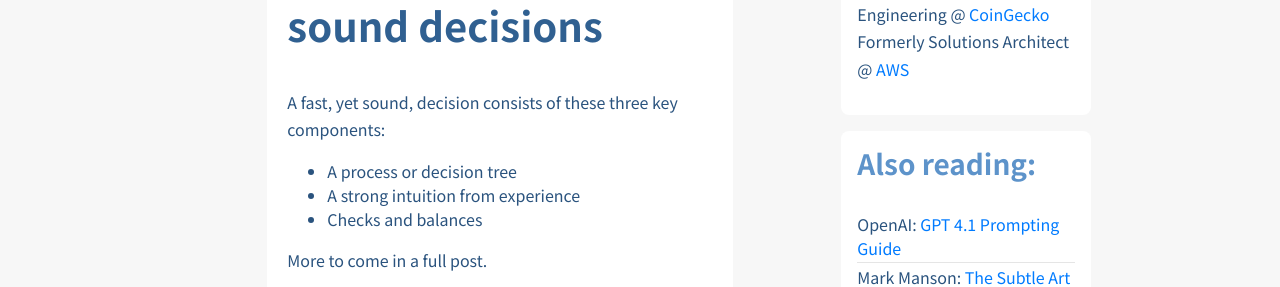
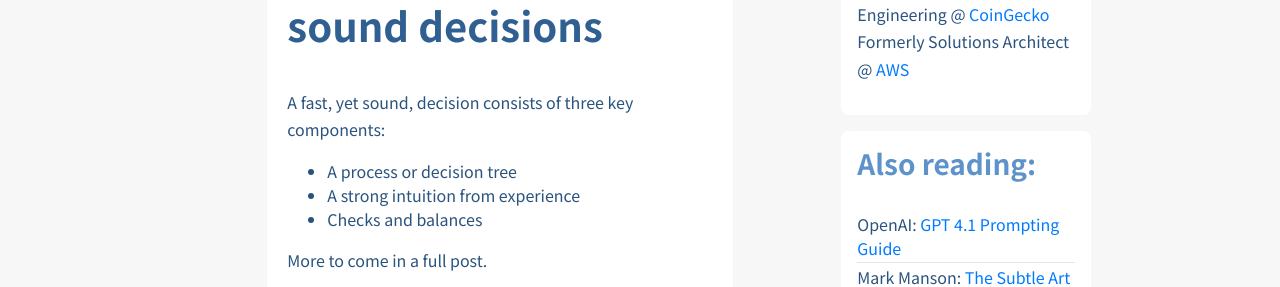
Before and after one commit to czhc/czhc.github.io, a Jekyll site: the page built from collections/_bytes/1746496525.md, in a window 1280 px wide. Shown: the part 171-458 px from the top of the page. Built offline with Jekyll 4.4.1, drawn with Linux system fonts in a browser that asks for light colours; nearby versions of some CDN libraries.

Commit message:
Update 1746496525.md

```diff
--- a/collections/_bytes/1746496525.md
+++ b/collections/_bytes/1746496525.md
@@ -4,11 +4,12 @@ collection: bytes
 categories: [bytes]
 layout: bytes
 date: "2025-05-06 20:00:00 +0800"
+published: true
 ---
 
 # How to make fast and sound decisions
 
-A fast, yet sound, decision consists of these three key components:
+A fast, yet sound, decision consists of three key components:
 
 - A process or decision tree
 - A strong intuition from experience
```
